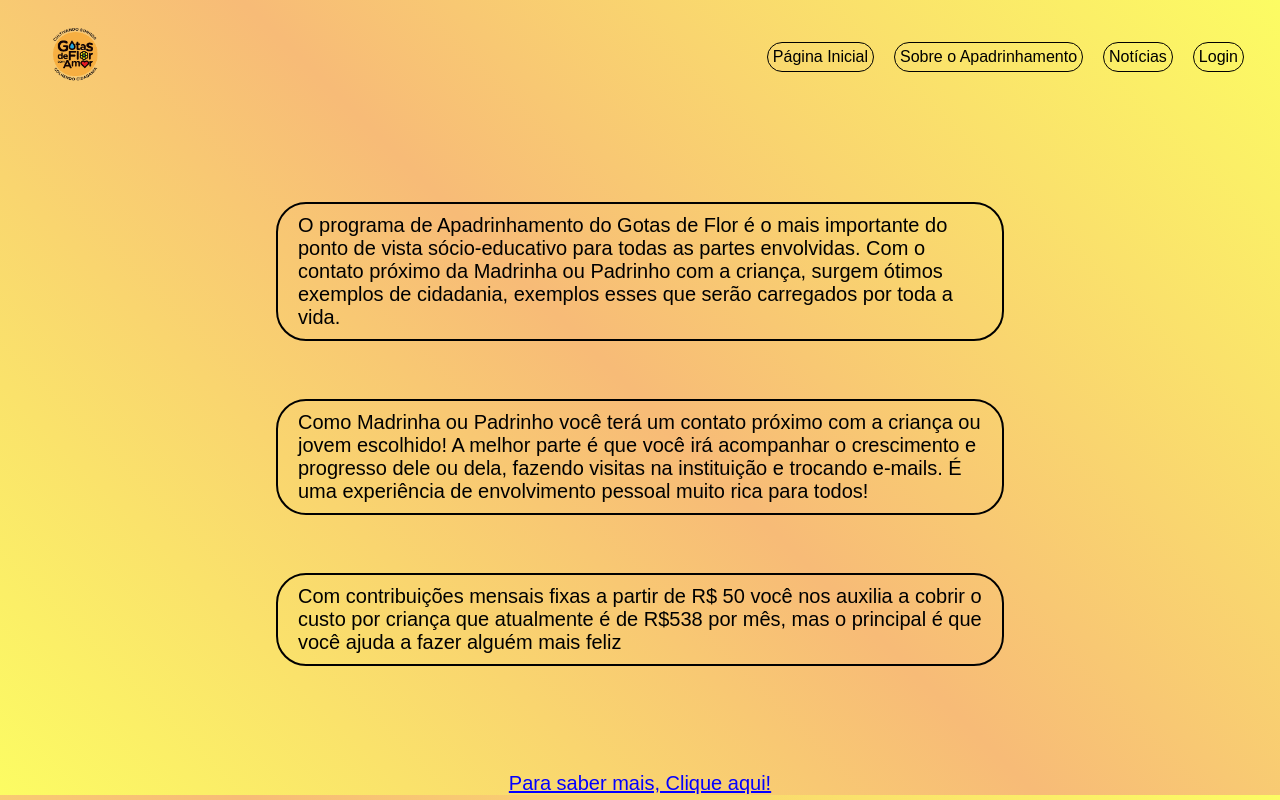
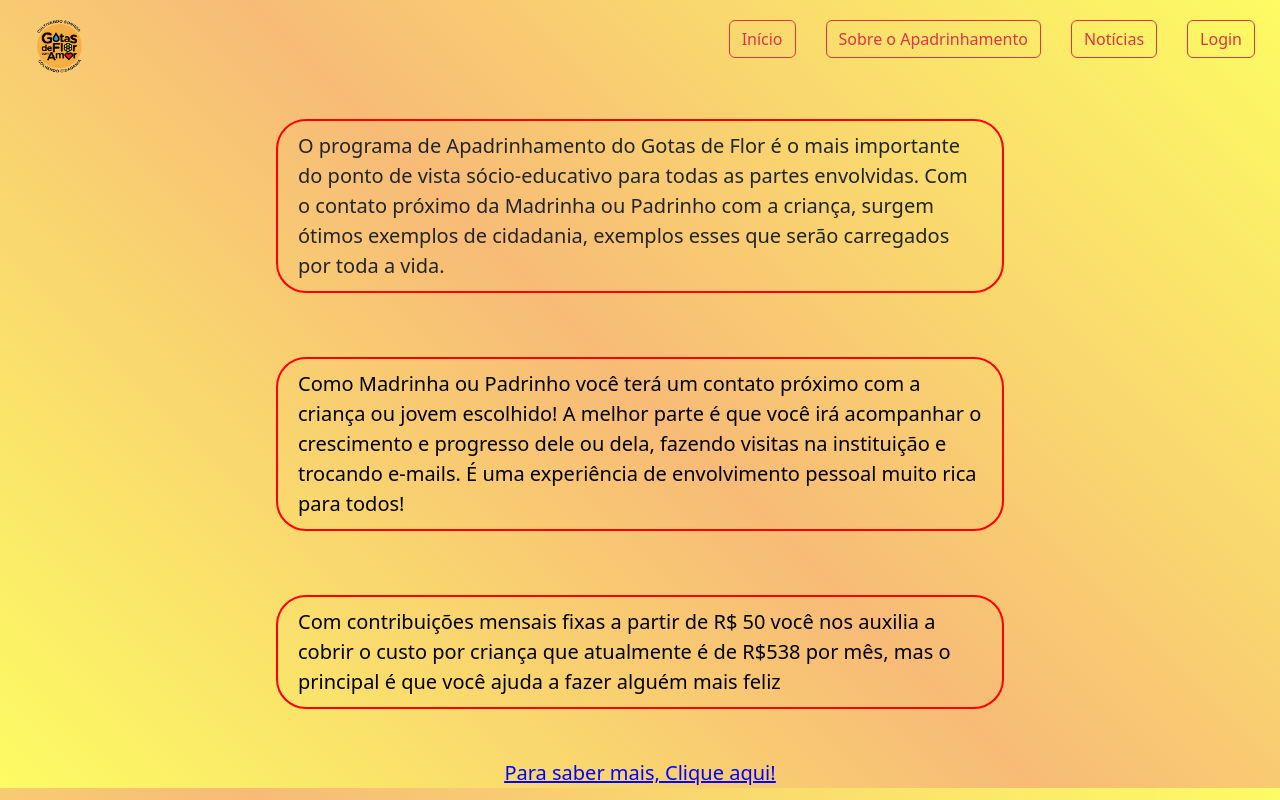
Before and after one commit to Zabbak/G10, a Django app: page /apadrinhamento in a window 1280 px wide. Run offline with Django 4.2, Linux system fonts and the light colour scheme.

Commit message:
Ajuste e correções de bugs

```diff
--- a/projetosg10app/static/apadrinhamento.css
+++ b/projetosg10app/static/apadrinhamento.css
@@ -31,7 +31,6 @@
 
 .nav-links li {
     margin-right: 20px;
-    border: 1.5px solid black;
     border-radius: 30px;
     padding: 5px;
 }
@@ -45,7 +44,7 @@
 }
 
 a {
-    color: black;
+    color: rgb(0, 0, 0);
     text-decoration: none;
 }
 
@@ -72,7 +71,7 @@
     font-size: 20px;
     padding: 10px 20px;
     border-radius: 30px;
-    border: 2px solid black;
+    border: 2px solid rgb(255, 0, 0);
 }
 .gotas{
     margin: 20px;
--- a/projetosg10app/templates/apadrinhamento.html
+++ b/projetosg10app/templates/apadrinhamento.html
@@ -6,30 +6,40 @@
     <meta name="viewport" content="width=device-width, initial-scale=1.0">
     <title>Padrinhos</title>
     <link rel="stylesheet" href="{% static 'apadrinhamento.css' %}">
-</head>
+    <link href="https://cdn.jsdelivr.net/npm/bootstrap@5.3.2/dist/css/bootstrap.min.css" rel="stylesheet" integrity="sha384-T3c6CoIi6uLrA9TneNEoa7RxnatzjcDSCmG1MXxSR1GAsXEV/Dwwykc2MPK8M2HN" crossorigin="anonymous" rel="stylesheet">
+
 
 <body>
     <nav class="navbar">
         <div cass="logo-container">
             <a href="/">
-                <img src="{% static './codigosadm/img/gotas-de-flor-com-amor-removebg-preview.png' %}" alt="Logo" class="logo">
+                <img src="{% static './codigosadm/img/gotas-de-flor-com-amor-removebg-preview.png'%}" alt="Logo" class="logo">
             </a>
         </div>
         <ul class="nav-links">
-            <li>
-                <a href="/">Página Inicial</a>
+            <li> <a href="/">
+                <button type="button" class="btn btn-outline-danger">Início</button>
+            </a>
             </li>
             <li>
-                <a href="/apadrinhamento">Sobre o Apadrinhamento</a>
+                <a href="/apadrinhamento">
+                    <button type="button" class="btn btn-outline-danger">Sobre o Apadrinhamento</button>
+                </a>
             </li>
             <li>
-                <a href="/noticias">Notícias</a>
+                <a href="/noticias">
+                    <button type="button" class="btn btn-outline-danger">Notícias</button>
+                </a>
             </li>
             <li>
-                <a href="/cadastroelogin">Login</a>
+                <a href="/cadastroelogin">
+                    <button type="button" class="btn btn-outline-danger">Login</button>
+                </a>
             </li>
         </ul>
     </nav>
+    <script src="https://cdn.jsdelivr.net/npm/bootstrap@5.3.2/dist/js/bootstrap.bundle.min.js" integrity="sha384-C6RzsynM9kWDrMNeT87bh95OGNyZPhcTNXj1NW7RuBCsyN/o0jlpcV8Qyq46cDfL" crossorigin="anonymous"></script>
+
     <div class="centro">
         <div class="opcoes">
             <a>O programa de Apadrinhamento do Gotas de Flor é o mais importante do ponto de vista sócio-educativo para todas as partes envolvidas. Com o contato próximo da Madrinha ou Padrinho com a criança, surgem ótimos exemplos de cidadania, exemplos esses que serão carregados por toda a vida.</a>
--- a/projetosg10app/templates/noticias.html
+++ b/projetosg10app/templates/noticias.html
@@ -32,7 +32,7 @@
                 </a>
             </li>
             <li>
-                <a href="/cadastrologin">
+                <a href="/cadastroelogin">
                     <button type="button" class="btn btn-outline-danger">Login</button>
                 </a>
             </li>
```
